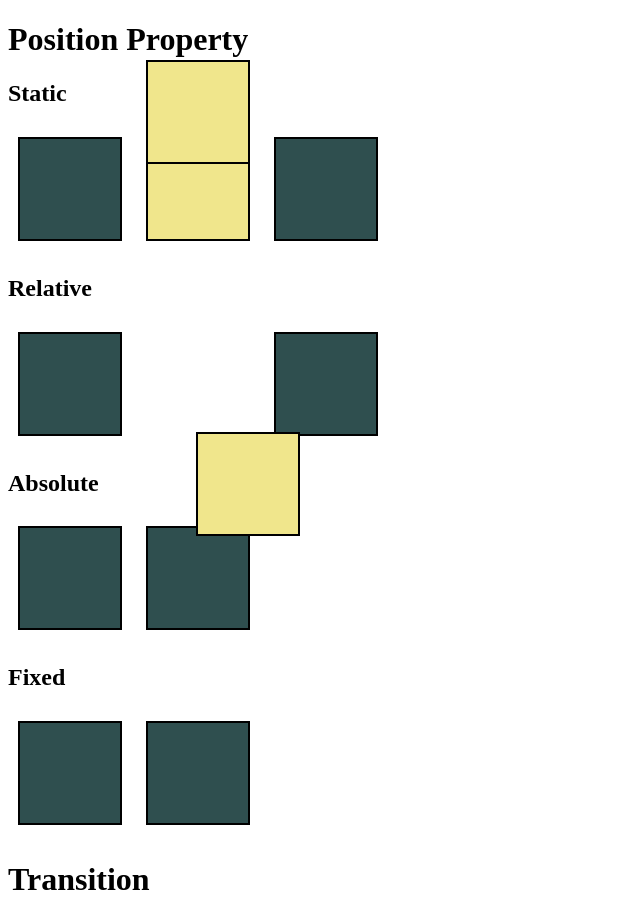
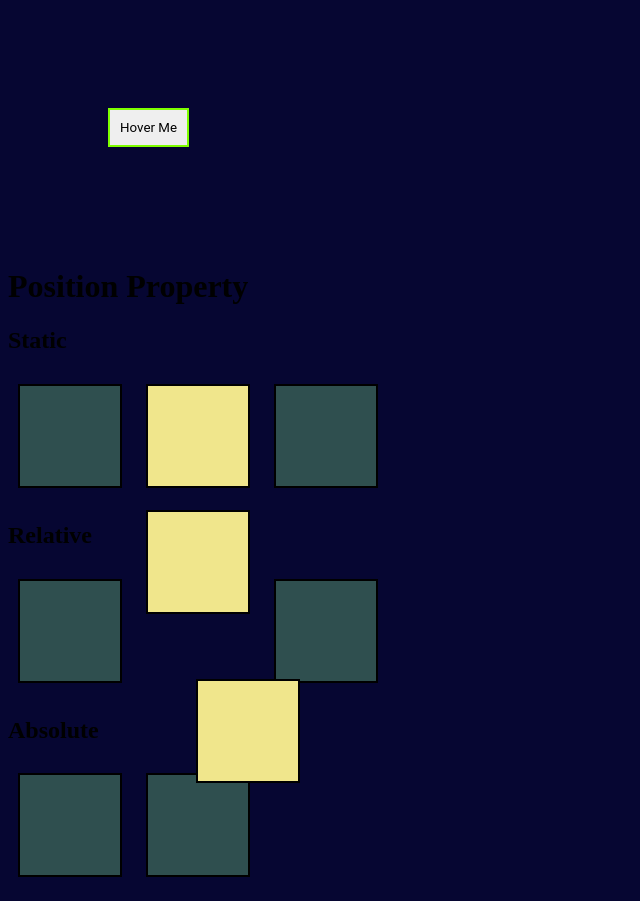
Before and after one commit to j1eunkim/thewebdeveloper2023, a plain HTML site: page position.html.html in a window 1280 px wide. Shown: the top 901 px of the page, without its empty margins (0-640 px from the left). Drawn offline with Linux system fonts and the light colour scheme.

Commit message:
CSS transition

```diff
--- a/position.css
+++ b/position.css
@@ -1,3 +1,24 @@
+body {
+    background-color: rgb(6, 6, 50);
+
+}
+
+button {
+    margin: 100px;
+    font-family: 'Roboto', sans-serif;
+    border: 2px solid;
+    border-color:chartreuse;
+    padding: 10px;
+    transition: all 0.25s;
+}
+
+button:hover {
+    background-color: blueviolet;
+    color: white;
+    box-shadow: 0 0.5em 0.5em -0.4em rgb(208, 255, 0);
+    transform: translate(-0.25em);
+}
+
 div {
     width: 100px;
     height: 100px;
@@ -25,13 +46,13 @@ div {
 
 #absolute #middle {
     position: absolute;
-    top: 50px;
+    top: 500px;
     /* absolute는 body를 기준으로 이동하게 됨 */
 }
 
 #fixed #middle {
     position: fixed;
-    top: 50px;
+    top: 500px;
     /* absolute와 같지만 공간을 차지하지 않고 페이지에서 눈에 보이는 위치를 유지함 */
 }
 
--- a/position.html.html
+++ b/position.html.html
@@ -9,6 +9,7 @@
 </head>
 
 <body>
+    <button>Hover Me</button>
     <h1>Position Property</h1>
     <section id="static">
         <h2>Static</h2>
@@ -42,7 +43,6 @@
         <div></div>
         <div></div>
         <div></div>
-        <div></div>
     </section>
 
 </body>
```
